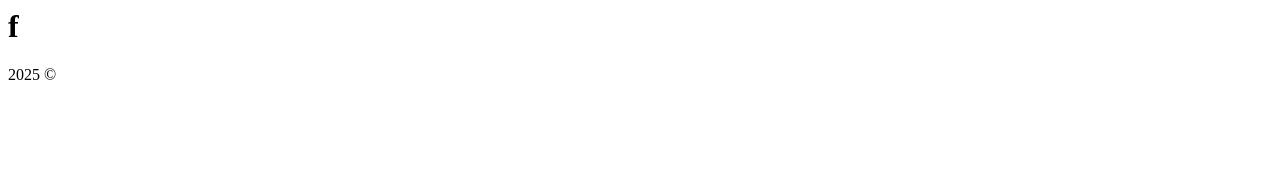
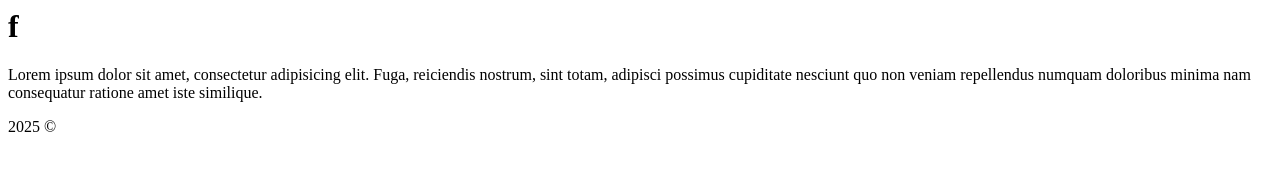
Before and after one commit to diegodg15/javascript-HolaMundo---copia-GIT, a plain HTML site: page 01-tipos/02-operadores/index_operadores.html in a window 1280 px wide. Drawn offline with Linux system fonts and the light colour scheme.

Commit message:
29-06-2025

```diff
--- a/01-tipos/01-variables.js
+++ b/01-tipos/01-variables.js
@@ -47,11 +47,11 @@ console.log("La variable es : " + variableDeImpresion);//Concatenación
 console.log("La variable es : ", variableDeImpresion);
 console.log("La variable es : ", variableDeImpresion, "más texto");
 
-//Ejemplo imprsión console.log();
+//Ejemplo impresión console.log();
 let str2 = "text";
 let strStr = String(str2);
 console.log(`${typeof str2} : ${str2}`);
-console.log(typeof str2 , str2);
+console.log(typeof str2, str2);
 console.log(typeof str2 + " " + str2);
 
 //Si es un objeto:
--- a/01-tipos/02-operadores/index_operadores.html
+++ b/01-tipos/02-operadores/index_operadores.html
@@ -12,6 +12,7 @@
     <body>
         <h1>f</h1>
         <footer>
+            <p>Lorem ipsum dolor sit amet, consectetur adipisicing elit. Fuga, reiciendis nostrum, sint totam, adipisci possimus cupiditate nesciunt quo non veniam repellendus numquam doloribus minima nam consequatur ratione amet iste similique.</p>
             <p>2025 &copy</p>
 
         </footer>
```
Also changed, not shown: 01-tipos/casting_conversionTiposDatos.js (+9 -2 lines).
